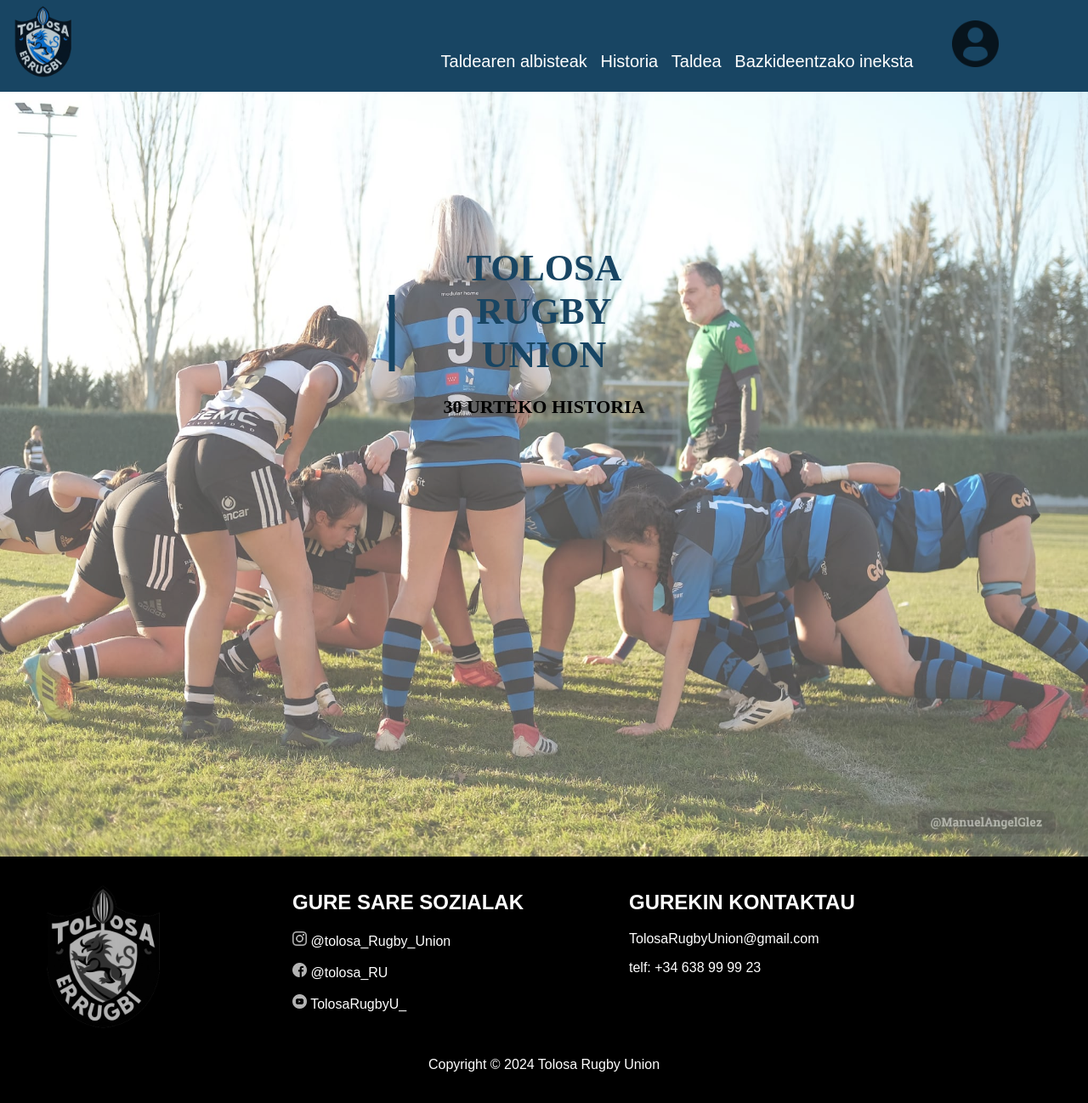
After one commit to Luken1919/2Erronka, a PHP site: page /public/indexbaz.html in a window 1280 px wide. The commit adds this page. Shown: the whole page at 85% size. Run offline with PHP 8.4, Linux system fonts and the light colour scheme.

Commit message:
profilak

```diff
--- a/public/Style/formularioabidalita.css
+++ b/public/Style/formularioabidalita.css
@@ -11,6 +11,11 @@ body {
     background-repeat: no-repeat;
     background-size: cover;
 }
+
+.profila{
+  background-image: url(../Irudiak/profila.png);
+}
+
 header {
     display: flex;
     align-items: center;
--- a/public/Style/index.css
+++ b/public/Style/index.css
@@ -55,7 +55,7 @@ header {
   }
 
   /* Estilos para los enlaces al pasar el cursor sobre ellos */
-  header nav ul li a:hover {
+  .menu:hover {
     color: black;
     padding: 2px;
     background-color: #5B7384;
@@ -67,7 +67,7 @@ header {
     position: absolute;
     top: 100%;
     left: 0;
-    background-color: #6F8CA0;
+    background-color: #6f8ca0;
     border: 1px solid #1A5276;
     padding: 10px;
 
@@ -232,3 +232,18 @@ footer p{
 
 
 }
+
+.ikono img{
+  width: 55px;
+  height: 55px;
+  margin-left: 14px;
+  margin-right: 14px;
+}
+
+
+.ikono img{
+  width: 55px;
+  height: 55px;
+  margin-left: 30px;
+  margin-right: 100px;
+}
--- /dev/null
+++ b/public/indexbaz.html
@@ -0,0 +1,88 @@
+<!DOCTYPE html>
+<html lang="eu">
+<head>
+  <meta charset="UTF-8">
+  <meta name="viewport" content="width=device-width, initial-scale=1.0">
+  <title>Tolosa Union Rugby</title>
+  <link rel="stylesheet" href="Style/index.css">
+  <link rel="icon" href="Irudiak/logonew.png" type="image/png">
+</head>
+<body>
+  <header>
+    <h1><a href="index.html"><img src="Irudiak/logonew.png" width="160" height="160" alt="Mi foto" /></h1>
+    <nav>
+
+      <ul>
+        <li class="menu"><a href="Albisteak.html">Taldearen albisteak</a></li>
+        <li class="menu"><a href="#">Historia</a>
+          <ul>
+            <li class="menu"><a href="Klubhistoria.html">Klubaren historia</a></li>
+            <li class="menu"><a href="Tituloak.html">Irabazitako tituluak</a></li>
+          </ul>
+        </li>
+        <li class="menu"><a href="#">Taldea</a>
+          <ul>
+            <li class="menu"><a href="gizonak.html">Gizonak</a></li>
+            <li class="menu"><a href="emakumeak.html">Emakumeak</a></li>
+            <li class="menu"><a href="sub18.html">Sub 18</a></li>
+            <li class="menu"><a href="sub16.html">Sub 16</a></li>
+          </ul>
+        </li>
+        <li class="menu"><a href="bazkidea.html">Bazkideentzako ineksta</a></li>
+        <li class="ikono"><img src="Irudiak/icono/usuario-de-perfil.png" alt="Mi foto" /></a>
+          <ul>
+            <li class="menu"><a href="profila_editatu.html">Profila editatu</a></li>
+            <br>
+            <li class="menu"><a href="index.html">Itxi</a></li>
+          </ul>
+        </li>
+      </ul>
+    </nav>
+  </header>
+  <main>
+
+    <div class="slideshow-container">
+      <div class="mySlides">
+          <img src="Irudiak/index1.jpeg">
+      </div>
+
+      <div class="mySlides">
+          <img src="Irudiak/index2.2.jpeg" >
+      </div>
+
+      <div class="mySlides">
+          <img src="Irudiak/camiseta.jpeg">
+      </div>
+  </div>
+        <div class="texto">
+        <h1>TOLOSA RUGBY UNION</h1>
+        <p><b>30 URTEKO HISTORIA</b></p>
+      </div>
+      <div class="linea-vertical"></div>
+
+
+  </main>
+  <footer>
+    <div class="kontaktatu">
+      <img src="Irudiak/logoa-modified.png"  alt="Mi foto"/>
+      <div class="espaciofoot"></div>
+      <div>
+        <h2>GURE SARE SOZIALAK</h2>
+        <p><img src="Irudiak/icono/insta.png" alt="insta"> @tolosa_Rugby_Union</p>
+        <p><img src="Irudiak/icono/face.png" alt="insta"> @tolosa_RU</p>
+        <p><img src="Irudiak/icono/you.png" alt="insta"> TolosaRugbyU_</p>
+      </div>
+      <div class="espaciofoot"></div>
+      <div>
+        <h2>GUREKIN KONTAKTAU</h2>
+        <p>TolosaRugbyUnion@gmail.com</p>
+        <p>telf: +34 638 99 99 23</p>
+      </div>
+      <div class="espacio"></div>
+
+    </div>
+    <p>Copyright &copy; 2024 Tolosa Rugby Union</p>
+  </footer>
+  <script src="js/script.js"></script>
+</body>
+</html>
```
Also changed, not shown: public/Php/index.php (added, +80 -0 lines), public/profila_editatu.html (added, +52 -0 lines), public/Irudiak/icono/usuario-de-perfil.png (added), public/Irudiak/profila.png (added).
